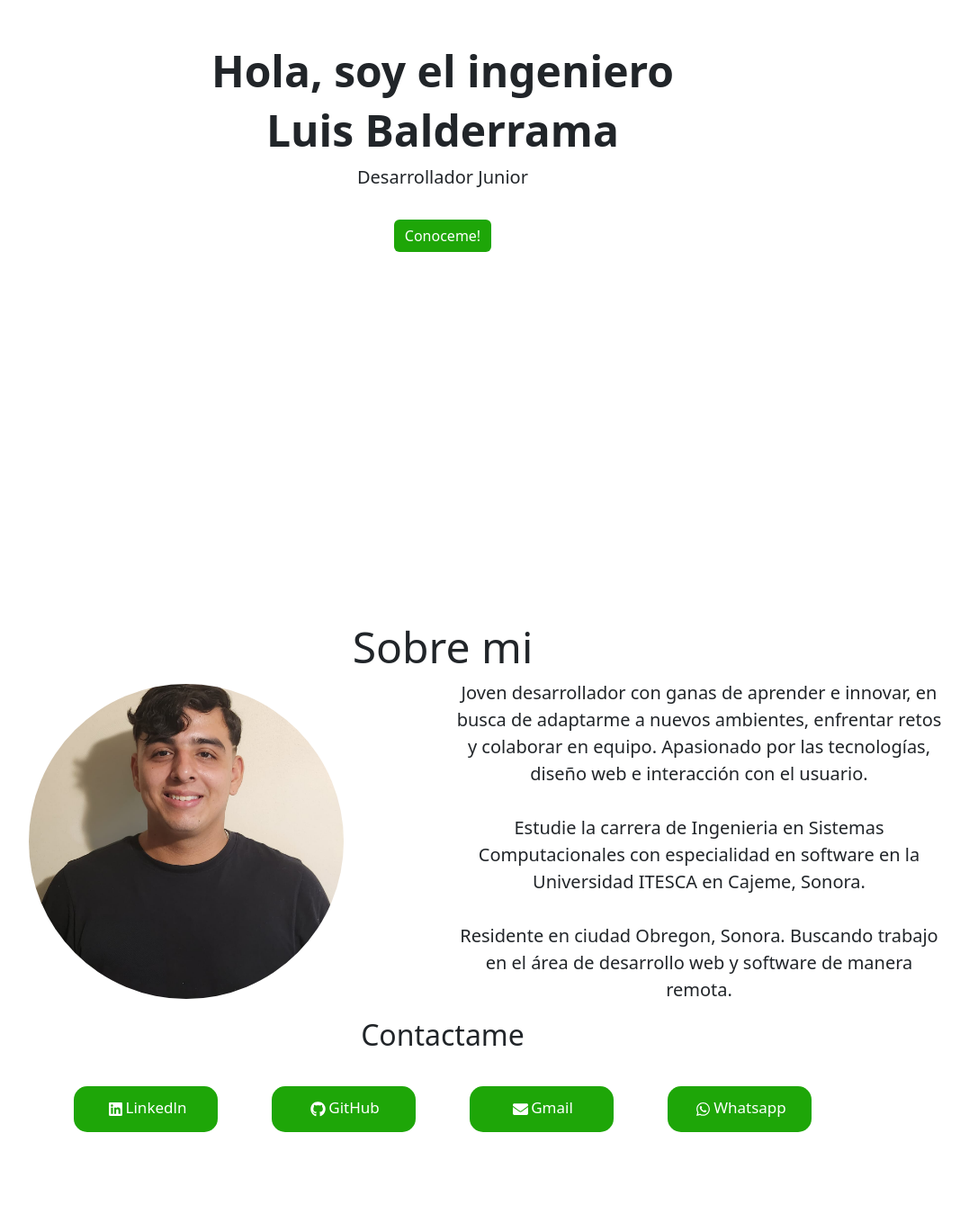
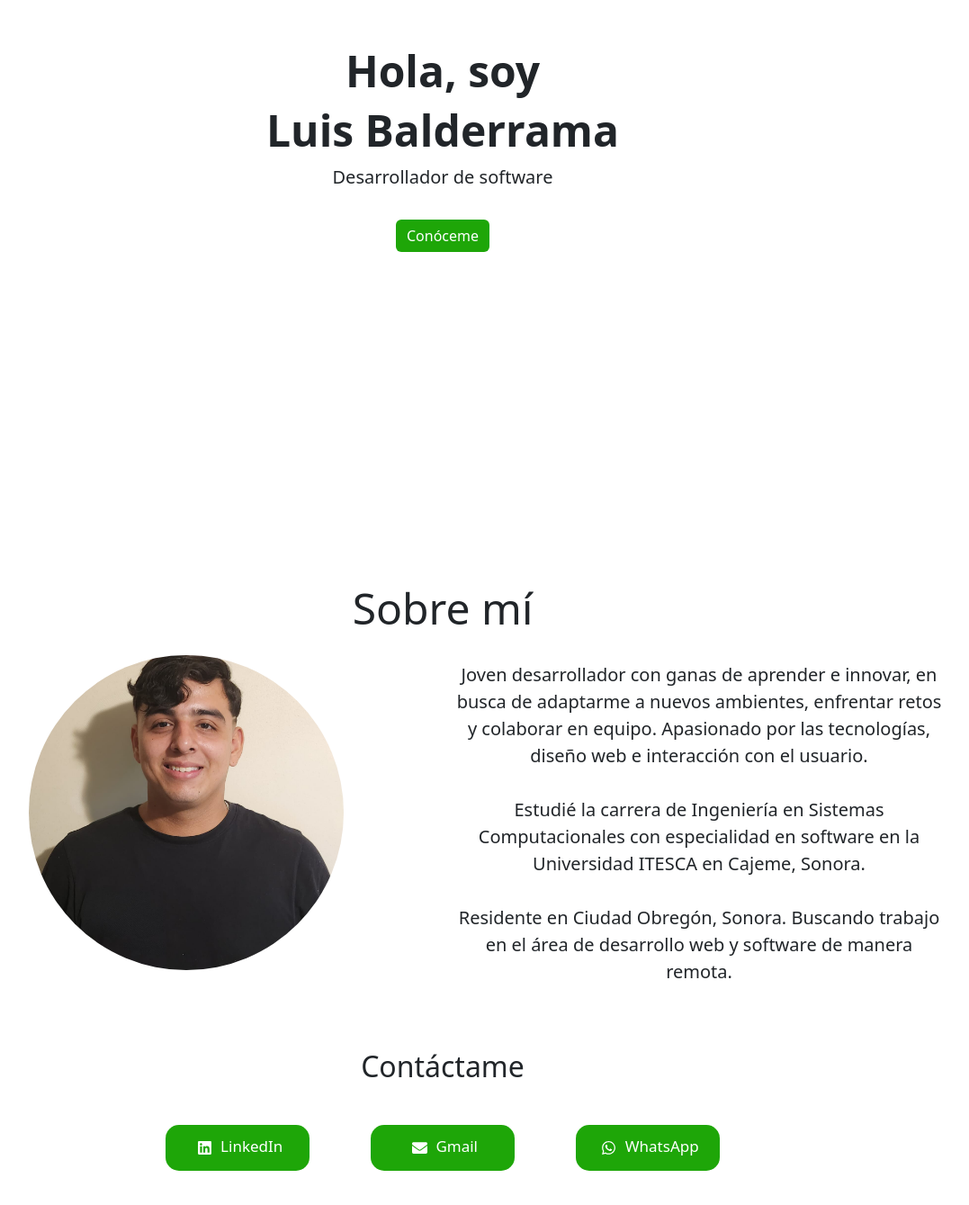
Before and after one commit to LuisBalderrama10/Luis-Balderrama-portfolio, a React (Vite) app: page / in a window 1280 px wide. Shown: the part 267-1606 px from the top of the page at 90% size, without its empty margins (148-1225 px from the left). Built offline with nearby package versions, Linux system fonts and the light colour scheme.

Commit message:
aggregated the new button how show only when state is equal to hero

```diff
--- a/src/About.css
+++ b/src/About.css
@@ -36,6 +36,26 @@ p {
   margin-bottom: 1rem;
 }
 
+.scroll-top-button {
+  position: fixed;
+  bottom: 20px;
+  right: 20px;
+  z-index: 1000;
+}
+
+.scroll-top-button button {
+  background-color: #1ea608;
+  color: white;
+  border: none;
+  padding: 12px 16px;
+  border-radius: 50%;
+  font-size: 20px;
+  cursor: pointer;
+  box-shadow: 0 4px 8px rgba(0, 0, 0, 0.2);
+  transition: background-color 0.3s ease;
+}
+
+
 /* Media query para celular */
 @media (max-width: 900px) {
   .row {
--- a/src/App.tsx
+++ b/src/App.tsx
@@ -1,14 +1,36 @@
-
 import './App.css'
 import Hero from "./components/Hero";
 import About from "./components/About"
+import React, { useState } from 'react';
+import { FaArrowUp } from 'react-icons/fa';
 
 function App() {
+  const [showButton, setShowButton] = useState(false);
+
+  const handleScroll = () => {
+    if (window.scrollY > 0) {
+      setShowButton(true);  // Cuando se hace scroll hacia abajo, mostramos el botón
+    } else {
+      setShowButton(false); // Si estamos en la parte superior de la página, lo ocultamos
+    }
+  };
+
+  React.useEffect(() => {
+    window.addEventListener('scroll', handleScroll);  // Escuchamos el scroll
+    return () => window.removeEventListener('scroll', handleScroll);  // Limpiamos el listener al desmontar el componente
+  }, []);
+
+
   return (
-    <>
+    <div>
       <Hero />
+      <aside className="scroll-top-button">
+        {showButton && (
+        <button className="btn btn-primary mt-3" style={{backgroundColor: "#1ea608", border: "#1ea608"}} onClick={() => window.scrollTo(0, 0)}><FaArrowUp /></button>
+        )}
+      </aside>
       <About />
-    </>
+    </div>
   );
 }
 
--- a/src/components/About.tsx
+++ b/src/components/About.tsx
@@ -1,42 +1,42 @@
 import '../About.css';
-import PerfilMuralla from "../assets/Perfil.jpg";
-import { FaGithub, FaLinkedin, FaEnvelope, FaWhatsapp } from "react-icons/fa";
+import PerfilMuralla from '../assets/Perfil.jpg';
+import { FaLinkedin, FaEnvelope, FaWhatsapp } from 'react-icons/fa';
 
+const About = () => {
 
-const NavBar = () => {
   return (
-        <section className="d-flex align-items-center justify-content-center text-center hero-section" id="about" style={{ height: "100vh"}}>
-            <div>
+    <>
+    <section className="d-flex align-items-center justify-content-center text-center hero-section" id="about" style={{ minHeight: '100vh' }}>
       <div className="container text-center mt-5">
-                    <h1>Sobre mi</h1>
-                    <div className="row align-items-center ">
-                        <div className="col">
-                            <img src={PerfilMuralla} alt="Perfil" className="img-Luis" />
+        <h1>Sobre mí</h1>
+
+        <div className="row align-items-center mt-4">
+          <div className="col-12 col-md-6 mb-4">
+            <img src={PerfilMuralla} alt="Perfil" className="img-Luis img-fluid rounded-circle" />
           </div>
-                        <div className="col">
+
+          <div className="col-12 col-md-6">
             <p>
               Joven desarrollador con ganas de aprender e innovar, en busca de adaptarme a nuevos ambientes,
               enfrentar retos y colaborar en equipo. Apasionado por las tecnologías, diseño web e interacción con el usuario.
-                            <br />
-                            <br />
-                            Estudie la carrera de Ingenieria en Sistemas Computacionales con especialidad en software en la Universidad ITESCA en Cajeme, Sonora.
-                            <br />
-                            <br />
-                            Residente en ciudad Obregon, Sonora. Buscando trabajo en el área de desarrollo web y software de manera remota.
+              <br /><br />
+              Estudié la carrera de Ingeniería en Sistemas Computacionales con especialidad en software en la Universidad ITESCA en Cajeme, Sonora.
+              <br /><br />
+              Residente en Ciudad Obregón, Sonora. Buscando trabajo en el área de desarrollo web y software de manera remota.
             </p>
           </div>
         </div>
-                </div>
-                <h2>Contactame</h2>
-                <div>
-                    <button type="button" className="button" onClick={() => window.open("https://www.linkedin.com/in/luisbalderrama", "_blank")}><FaLinkedin style={{margin: "7px 3px"}}/>Linkedln</button>
-                    <button type="button" className="button" onClick={() => window.open("https://github.com/luisbalderrama10", "_blank")}><FaGithub style={{margin: "7px 3px"}}/>GitHub</button>
-                    <button type="button" className="button" onClick={() => window.open("https://mail.google.com/mail/?view=cm&fs=1&to=ingluisbalderrama@gmail.com","_blank")}><FaEnvelope style={{margin: "7px 3px"}}/>Gmail</button>
-                    <button type="button" className="button" onClick={() => window.open("https://wa.me/5216442362708", "_blank")}><FaWhatsapp style={{margin: "7px 3px"}}/>Whatsapp</button>
+
+        <h2 className="mt-5">Contáctame</h2>
+        <div className="d-flex justify-content-center flex-wrap gap-2 mt-3">
+          <button type="button" className="button" onClick={() => window.open("https://www.linkedin.com/in/luisbalderrama", "_blank")}><FaLinkedin style={{ margin: "7px 5px" }} /> LinkedIn</button>
+          <button type="button" className="button" onClick={() => window.open("https://mail.google.com/mail/?view=cm&fs=1&to=ingluisbalderrama@gmail.com", "_blank")}><FaEnvelope style={{ margin: "7px 5px" }} /> Gmail</button>
+          <button type="button" className="button" onClick={() => window.open("https://wa.me/5216442362708", "_blank")}><FaWhatsapp style={{ margin: "7px 5px" }} /> WhatsApp</button>
         </div>
       </div>
     </section>
+    </>
   );
 };
 
-export default NavBar;
+export default About;
--- a/src/components/Hero.tsx
+++ b/src/components/Hero.tsx
@@ -7,12 +7,12 @@ const Hero = () => {
     }
 
     return (
-        <section className="d-flex align-items-center justify-content-center text-center hero-section" style={ { height: "100vh"}}>
+        <section id='hero' className="d-flex align-items-center justify-content-center text-center hero-section" style={ { height: "100vh"}}>
             <div>
-                <h1 className="display-6 fw-bold"> Hola, soy el ingeniero </h1>
+                <h1 className="display-6 fw-bold"> Hola, soy </h1>
                 <h1 className="display-2 fw-bold"> Luis Balderrama</h1>
-                <p className="lead">Desarrollador Junior</p>
-                <button className="btn btn-primary mt-3" style={{backgroundColor: "#1ea608", border: "#1ea608"}} onClick={scrollToAbout}> Conoceme!</button>
+                <p className="lead">Desarrollador de software</p>
+                <button className="btn btn-primary mt-3" style={{backgroundColor: "#1ea608", border: "#1ea608"}} onClick={scrollToAbout}>Conóceme</button>
             </div>
         </section>
     );
```
Lines whose indentation alone changed are shown as unchanged.
